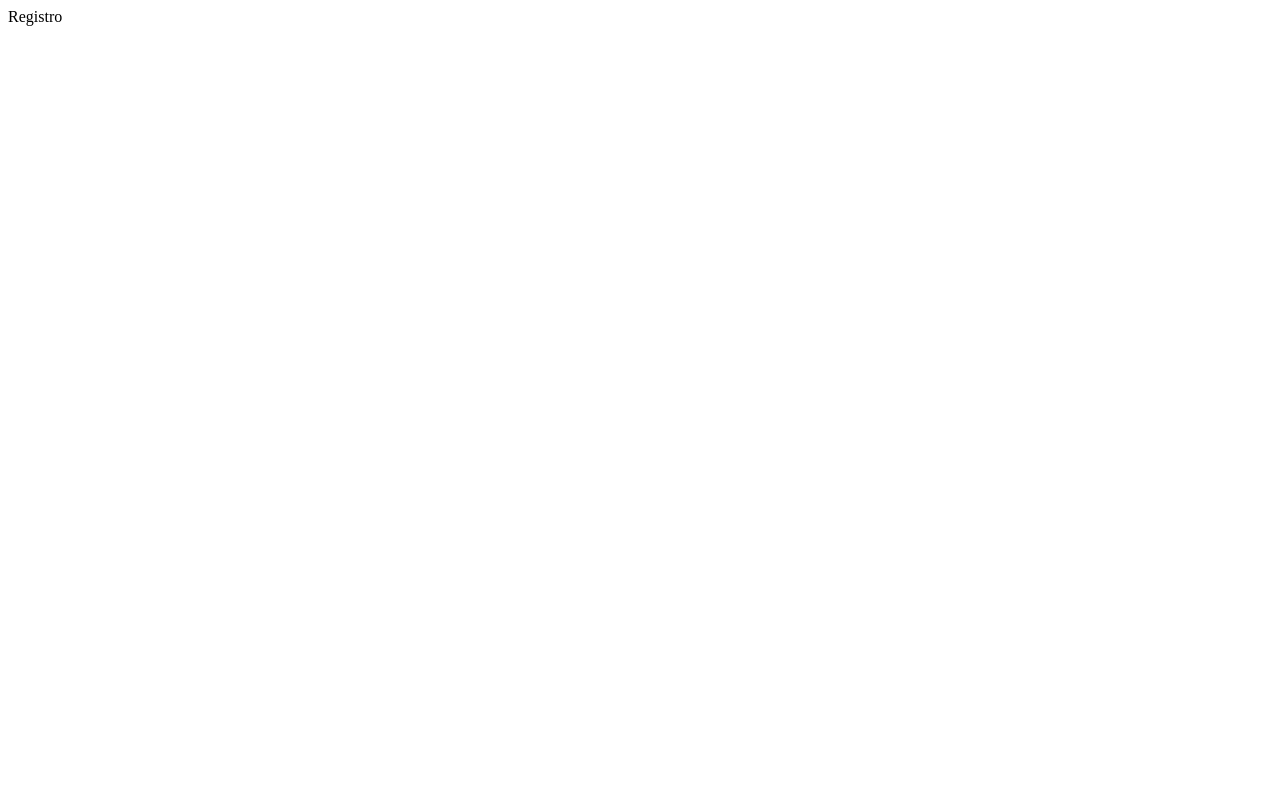
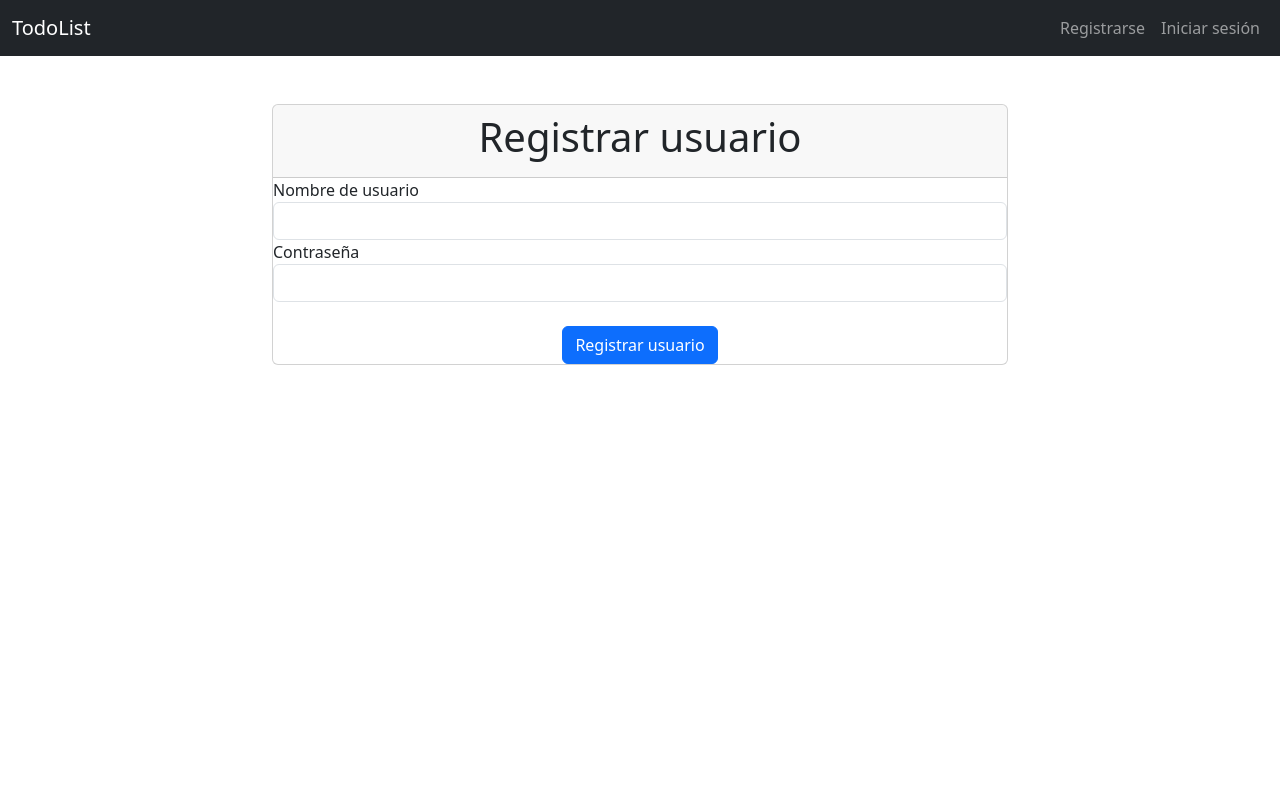
Before and after one commit to Donayi/app_todo_list, a Flask app: page /auth/register in a window 1280 px wide. Before the commit the page is almost empty. Run offline with Flask 3, Linux system fonts and the light colour scheme.

Commit message:
Avance 12022025

```diff
--- a/todor/auth.py
+++ b/todor/auth.py
@@ -1,10 +1,10 @@
-from flask import Blueprint
+from flask import Blueprint,render_template
 bp = Blueprint('auth',__name__,url_prefix='/auth')
 
 @bp.route('/register')
 def register():
-    return "Registro"
+    return render_template('auth/register.html')
 
 @bp.route('/login')
 def login():
-    return "Login"
+    return render_template('auth/login.html')
--- /dev/null
+++ b/todor/templates/auth/register.html
@@ -0,0 +1,38 @@
+{%extends 'base.html'%}
+
+
+{%block content%}
+
+<div class="container mt-5">
+    <div class="row justify-content-center">
+        <div class="col-sm-8">
+            <div class="card">
+                <div class="card-header">
+                    <h1 class="text-center">{%block title%}Registrar usuario{%endblock%}</h1>
+                </div>
+                <div>
+                    <form action="" method="post">
+                        <div class="form-group">
+                            <label for="username">Nombre de usuario</label>
+                            <input type="text" class="form-control" id="username" name="username" required minlength="4" maxlength="20">
+                        </div>
+                        <div class="form-group">
+                            <label for="password">Contraseña</label>
+                            <input type="text" class="form-control" id="password" name="password" required minlength="6" maxlength="40">
+                        </div>
+                        <br>
+                        <div class="text-center">
+                            <input type="submit" class="btn btn-primary" value="Registrar usuario">
+
+                        </div>
+                    </form>
+                </div>
+
+            </div>
+
+        </div>
+    </div>
+</div>
+
+
+{%endblock%}
--- a/todor/templates/base.html
+++ b/todor/templates/base.html
@@ -20,10 +20,10 @@
           <div class="collapse navbar-collapse justify-content-end" id="navbarNav">
             <ul class="navbar-nav">
               <li class="nav-item">
-                <a class="nav-link" href="#">Registrarse</a>
+                <a class="nav-link" href="{{url_for('auth.register')}}">Registrarse</a>
               </li>
               <li class="nav-item">
-                <a class="nav-link" href="#">Iniciar sesión</a>
+                <a class="nav-link" href="{{url_for('auth.login')}}">Iniciar sesión</a>
               </li>
             </ul>
           </div>
--- a/todor/templates/index.html
+++ b/todor/templates/index.html
@@ -9,8 +9,8 @@
         <hr class="my-4">
         <p>¿Tienes una cuenta?</p>
         <div class="d-flex justify-content-center">
-            <a href="" class="btn btn-primary mx-2">Iniciar sesión</a>
-            <a href="" class="btn btn-secondary mx-2">Registrarse</a>
+            <a href="{{url_for('auth.login')}}" class="btn btn-primary mx-2">Iniciar sesión</a>
+            <a href="{{url_for('auth.register')}}" class="btn btn-secondary mx-2">Registrarse</a>
 
 
         </div>
```
Also changed, not shown: todor/templates/auth/login.html (added, +38 -0 lines).
